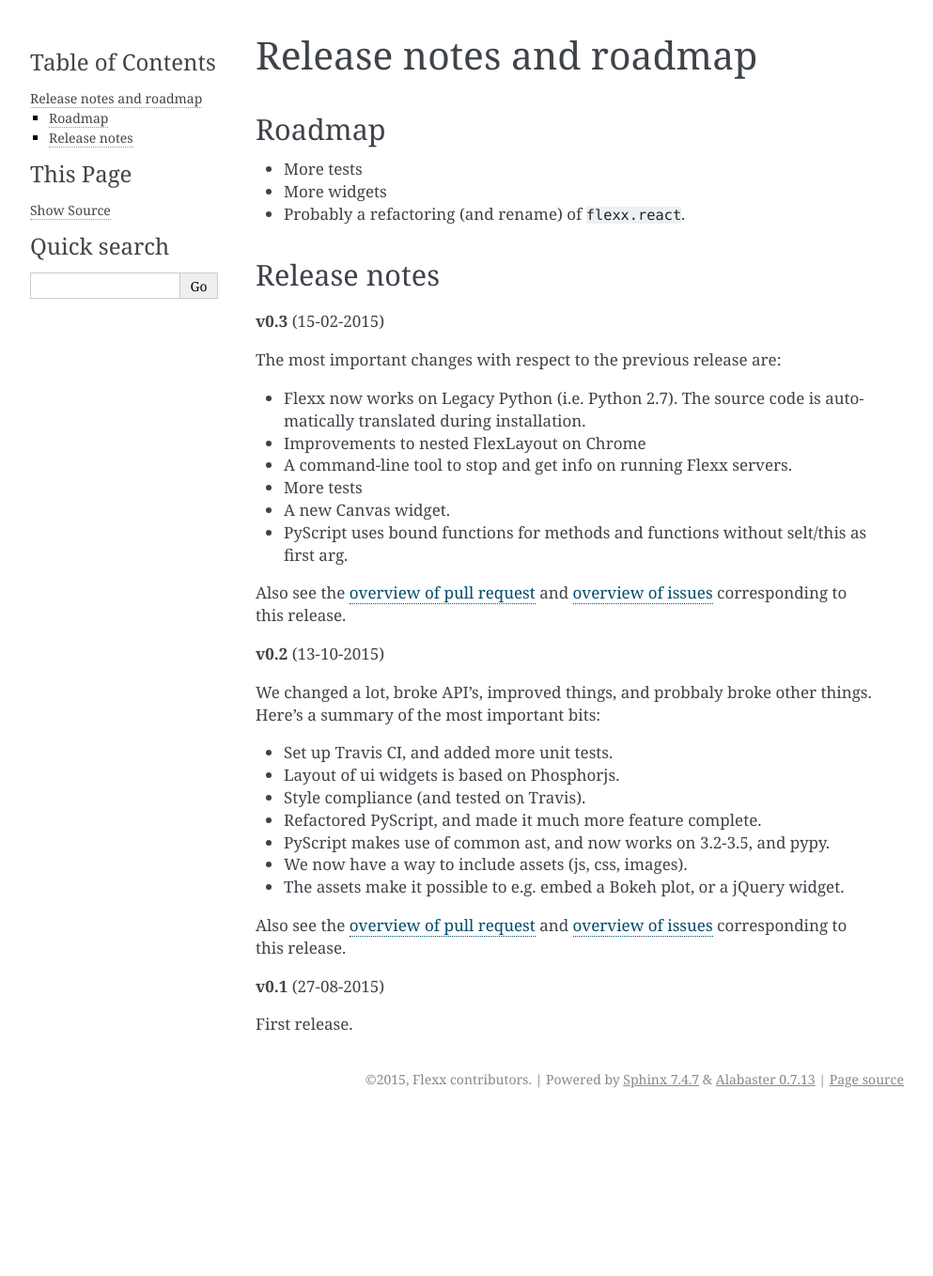
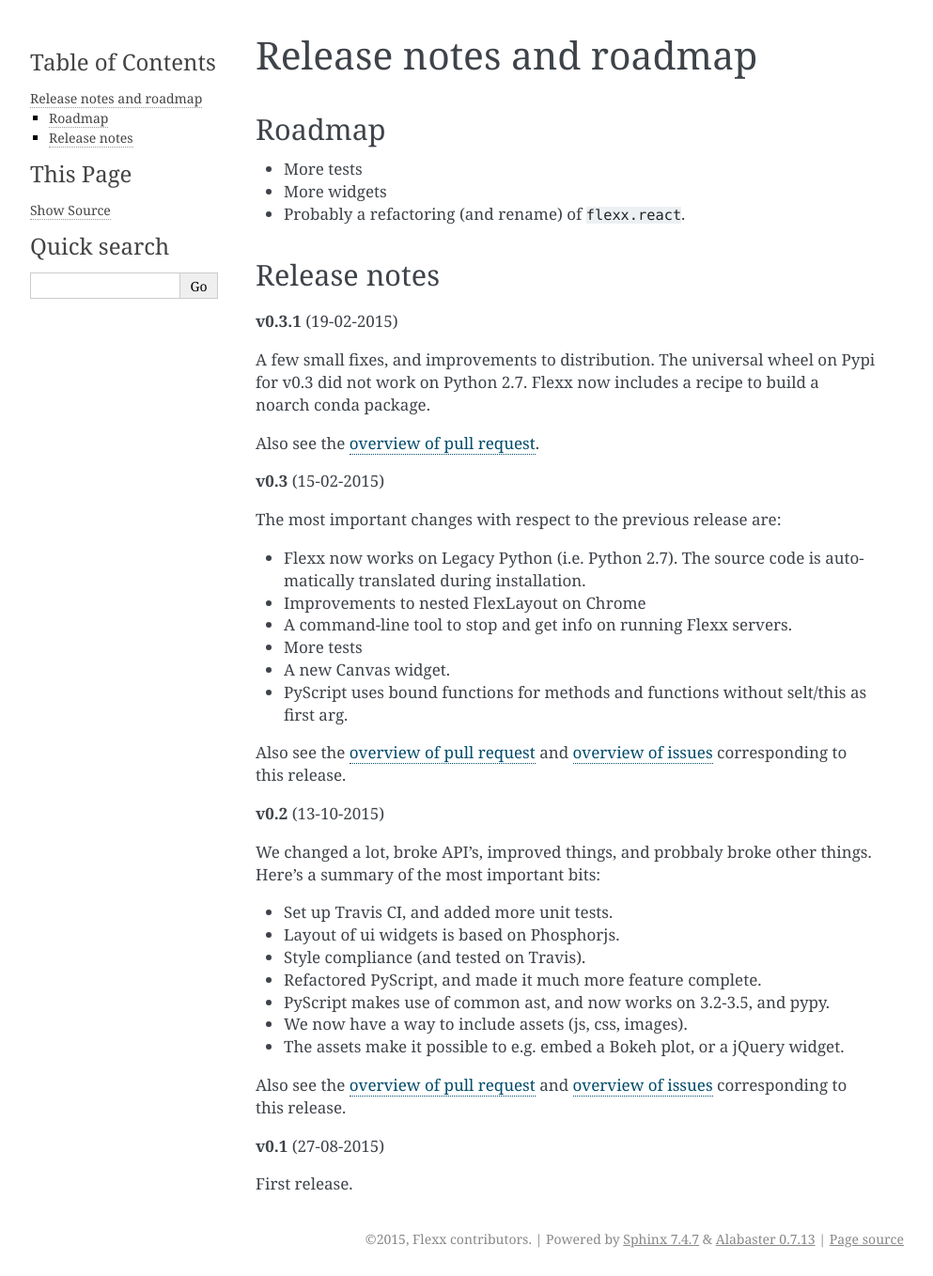
Before and after one commit to flexxui/flexx, a Sphinx documentation site: the page built from docs/releasenotes.rst, in a window 1280 px wide. Shown: the whole page at 94% size, without its empty margins (148-1141 px from the left). Built offline with Sphinx 7.4.7, drawn with Linux system fonts in a browser that asks for light colours; pages that are not in the unit, such as notebooks, are missing from menus; before the commit the page ends 1188 px from its top, so only the background shows below that.

Commit message:
update release notes

```diff
--- a/docs/releasenotes.rst
+++ b/docs/releasenotes.rst
@@ -12,6 +12,16 @@
 
 Release notes
 -------------
+
+**v0.3.1** (19-02-2015)
+
+A few small fixes, and improvements to distribution. The universal wheel
+on Pypi for v0.3 did not work on Python 2.7. Flexx now includes
+a recipe to build a noarch conda package.
+
+Also see the
+`overview of pull request <https://github.com/zoofIO/flexx/issues?q=is%3Apr+milestone%3Av0.3.1>`_.
+
 
 **v0.3** (15-02-2015)
 
@@ -31,6 +41,7 @@
 and
 `overview of issues <https://github.com/zoofIO/flexx/issues?q=is%3Aissue+milestone%3Av0.3>`_
 corresponding to this release.
+
 
 **v0.2** (13-10-2015)
 
```
